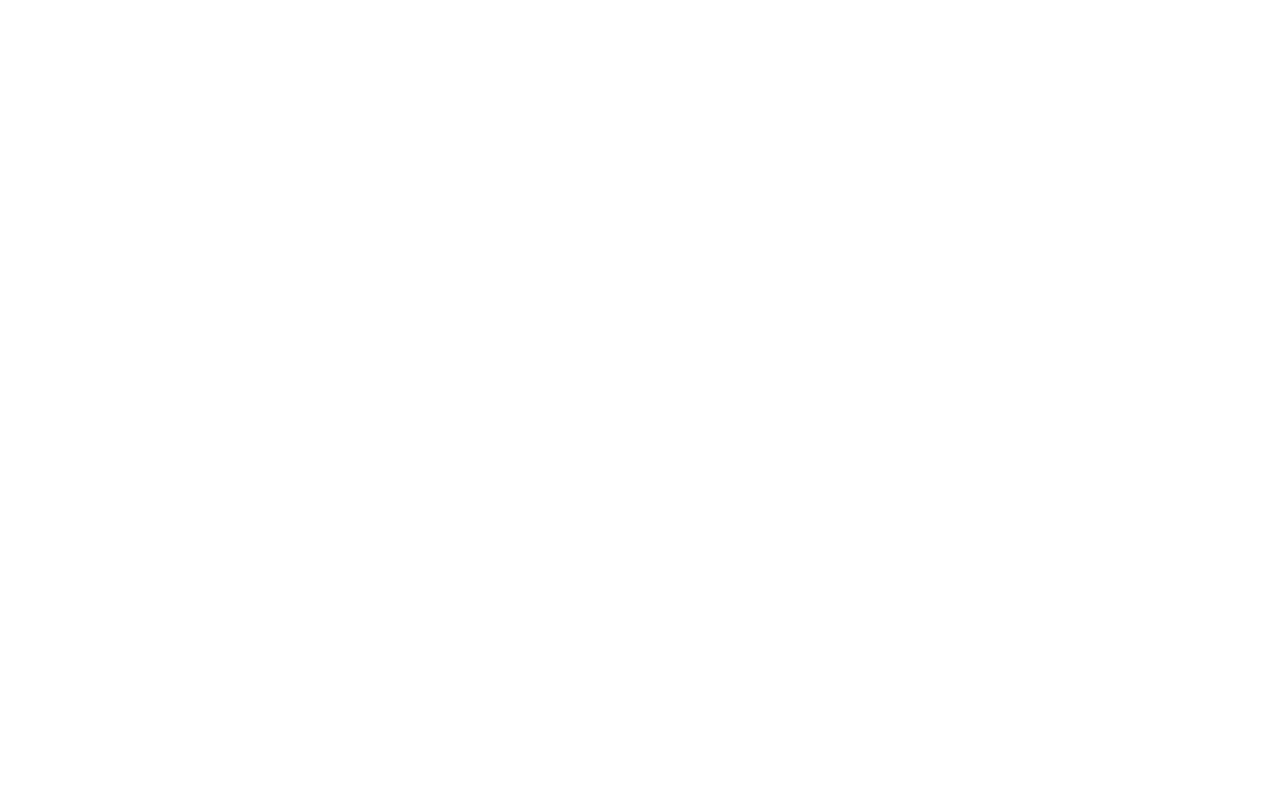
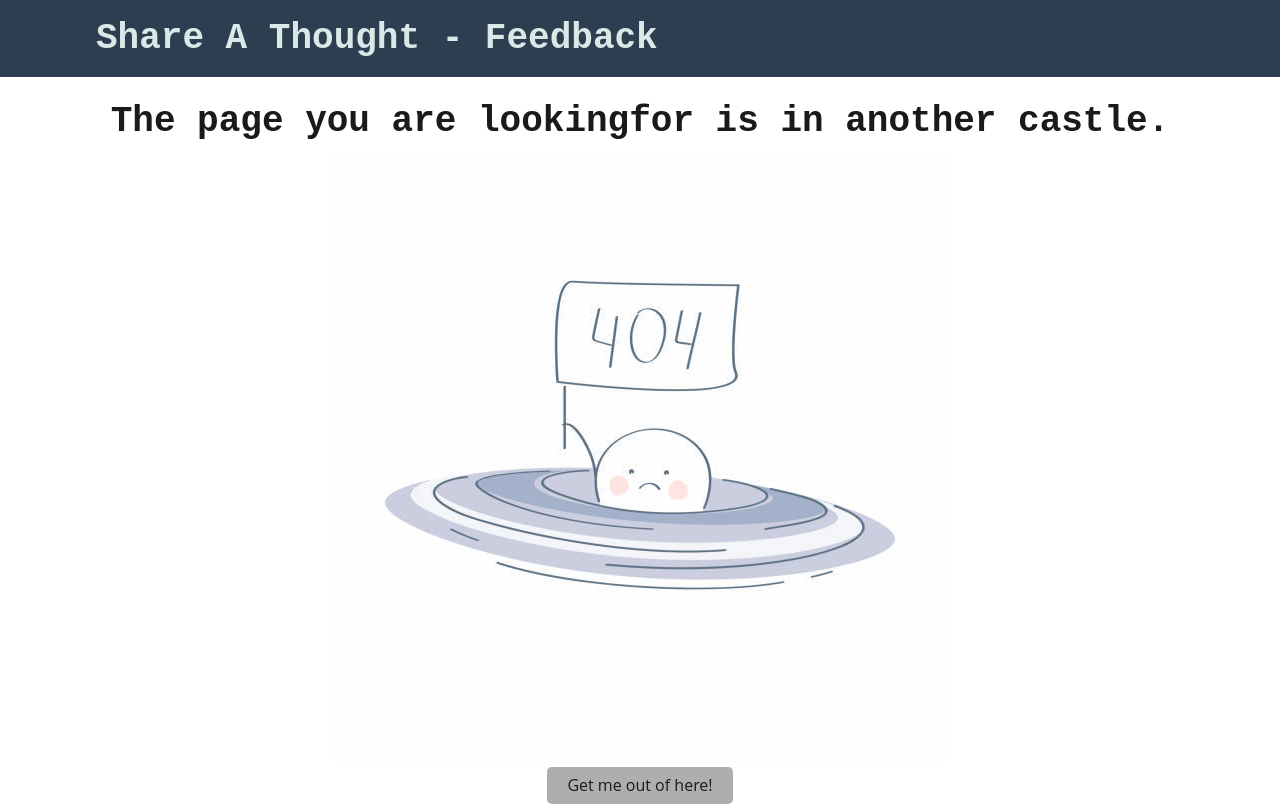
Before and after one commit to Claud9855/share-a-thought, a website: page public/pages/404.html in a window 1280 px wide. Drawn offline with Linux system fonts and the light colour scheme.

Commit message:
created 404 page with script

```diff
--- a/public/pages/404.html
+++ b/public/pages/404.html
@@ -4,9 +4,26 @@
     <meta charset="UTF-8">
     <meta http-equiv="X-UA-Compatible" content="IE=edge">
     <meta name="viewport" content="width=device-width, initial-scale=1.0">
-    <title>Document</title>
+    <link rel="stylesheet" href="../styles/index.css"/>
+    <script src="../scripts/404.js" async></script>
+    <title>Share A Thought - Feedback</title>
 </head>
 <body>
+    <section class="top">
+        <header class="bg-primary text-light mb-4 py-3 flex-row align-center">
+            <div class="container flex-row justify-space-between-lg justify-center align-center">
+                <h1 class="m-0">Share A Thought - Feedback</h1>
+            </div>
+        </header>
+    </section>
+
+    <main class="text-center">
+        <h1>The page you are lookingfor is in another castle.</h1>
+        <img src="../images/notfound.jpg"/>
+        <section class="big-button">
+            <button class="btn" id="back">Get me out of here!</button>
+        </section>
+    </main>
 
 </body>
 </html>
```
Also changed, not shown: public/images/notfound.jpg (added), public/scripts/404.js (added).
